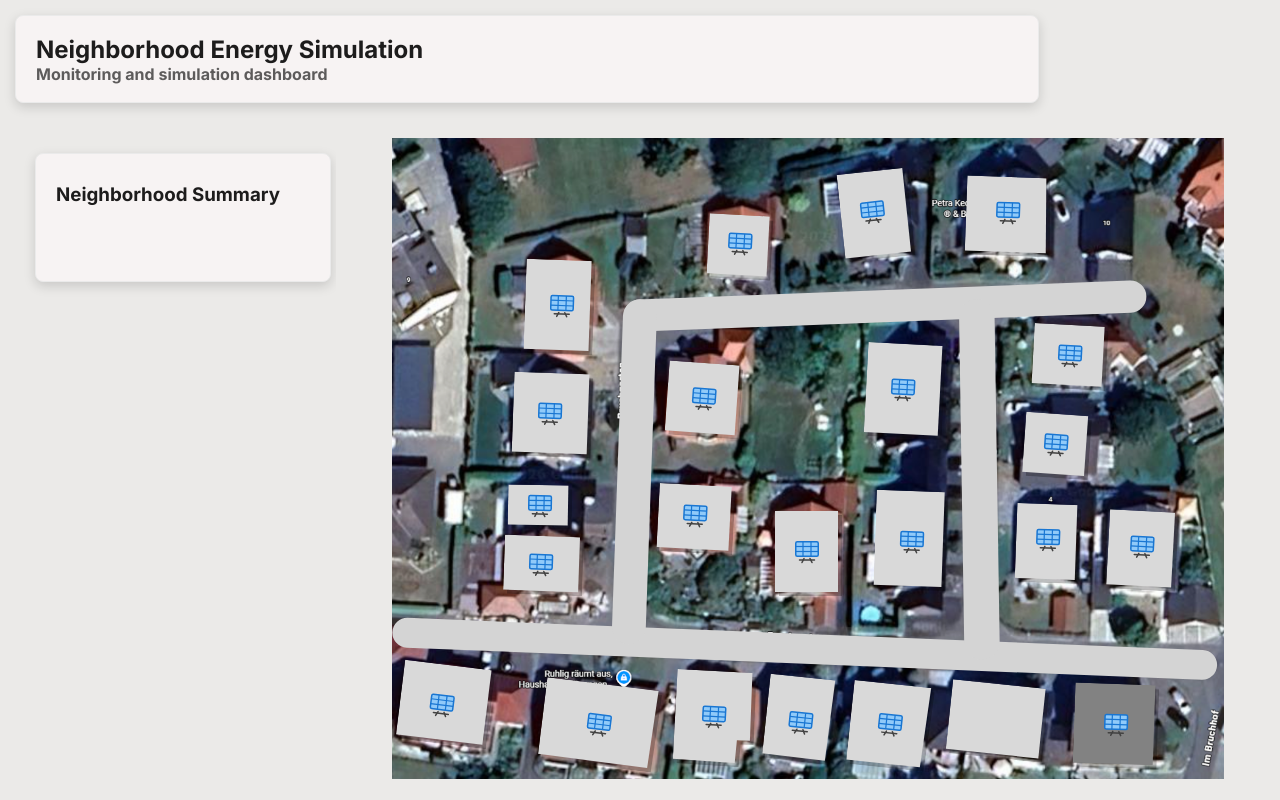
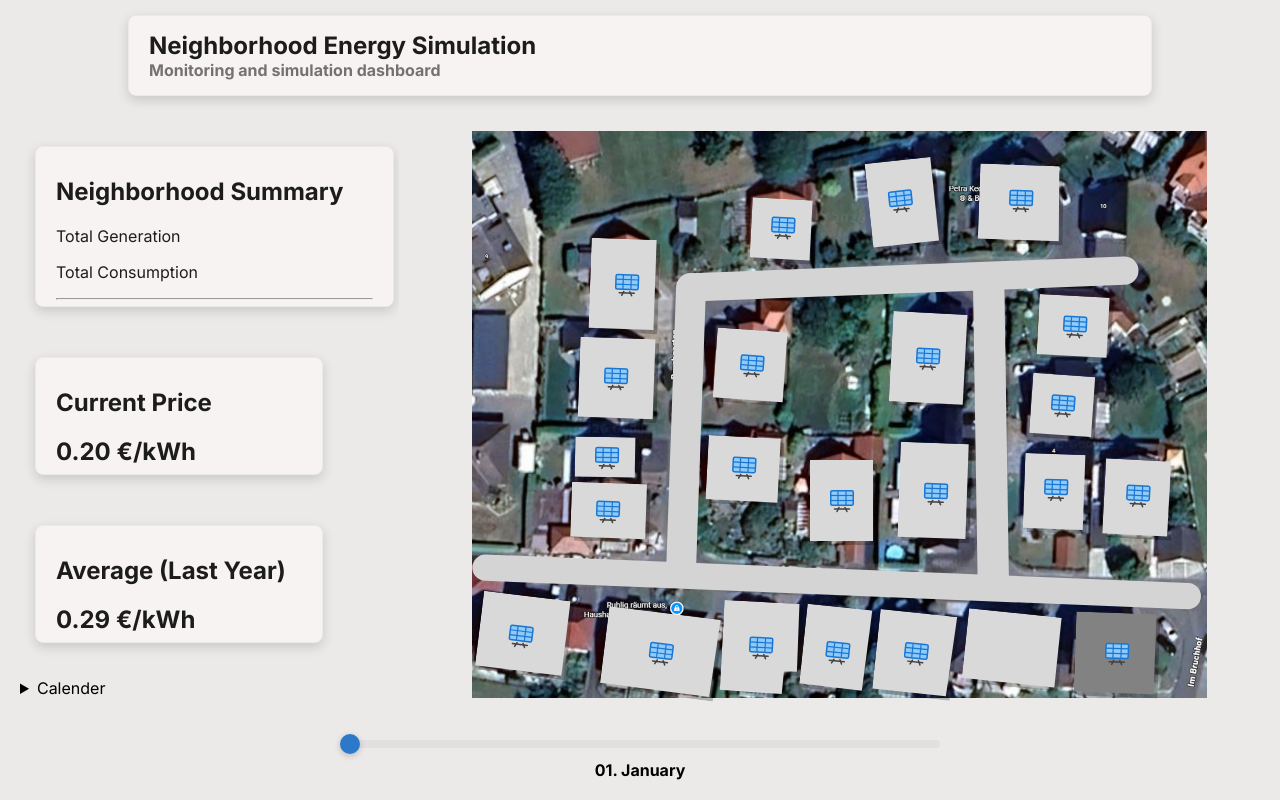
Before and after one commit to RRambo/EnergySupply, a React (Vite) app in the folder frontend/: page / in a window 1280 px wide. Built offline with nearby package versions, Linux system fonts and the light colour scheme.

Commit message:
feat: added app design

```diff
--- a/frontend/src/App.css
+++ b/frontend/src/App.css
@@ -1,3 +1,13 @@
+.main-wrapper {
+  display: flex;
+  flex-direction: column;
+  height: 100vh;
+  width: 100vw;
+  overflow: hidden;
+  justify-content: center;
+  align-items: center;
+}
+
 .base-shell {
   background-position: center;
   background-size: cover;
@@ -19,7 +29,7 @@
 }
 
 .neighborhood-container {
-    background-image: url('./assets/backGround.png');
+  background-image: url("./assets/backGround.png");
   background-position: top center;
   background-size: contain;
   background-repeat: no-repeat;
@@ -39,14 +49,6 @@
   overflow: hidden;
 }
 
-.main-wrapper {
-  display: flex;
-  flex-direction: column;
-  height: 100vh;
-  width: 100vw;
-  overflow: hidden;
-}
-
 .header-inner {
   display: flex;
   flex-direction: column;
--- a/frontend/src/App.jsx
+++ b/frontend/src/App.jsx
@@ -3,25 +3,45 @@ import "./App.css";
 import Neighborhood from "./components/Neighborhood";
 import backGround from "./assets/backGround.png";
 import Panel from "./components/panel";
+import Slider from "./components/slider";
+import Calendar from "./components/calender";
+import dayjs from "dayjs";
 
 function App() {
   // const [count, setCount] = useState(0)
+  const [currentDay, setCurrentDay] = useState(1);
 
   return (
     <div className="main-wrapper">
       <Panel height="100px" width="80%">
         <div className="header-inner">
           <h2 style={{ margin: 0 }}>Neighborhood Energy Simulation</h2>
-          <h4 style={{ margin: 0, opacity: 0.7 }}>
+          <h4 style={{ margin: 0, opacity: 0.6 }}>
             Monitoring and simulation dashboard
           </h4>
         </div>
       </Panel>
       <div className="app-container">
         <aside className="sidebar">
-          <Panel width="100%" height="20%">
-            <h3>Neighborhood Summary</h3>
+          <Panel width="100%" height="auto">
+            <h2>Neighborhood Summary</h2>
+            <p>Total Generation</p>
+            <p>Total Consumption</p>
+            <hr></hr>
+            <b>Net Flow</b>
           </Panel>
+          <Panel width="80%" height="auto">
+            <h2>Current Price</h2>
+            <h2>0.20 €/kWh</h2>
+          </Panel>
+          <Panel width="80%" height="auto">
+            <h2>Average (Last Year)</h2>
+            <h2>0.29 €/kWh</h2>
+          </Panel>
+          <details>
+            <summary>Calender</summary>
+            <Calendar value={currentDay} onChange={setCurrentDay} />
+          </details>
         </aside>
 
         <main className="base-shell">
@@ -30,6 +50,7 @@ function App() {
           </div>
         </main>
       </div>
+      <Slider value={currentDay} onChange={setCurrentDay}></Slider>
     </div>
   );
 }
```
Lines whose indentation alone changed are shown as unchanged.
